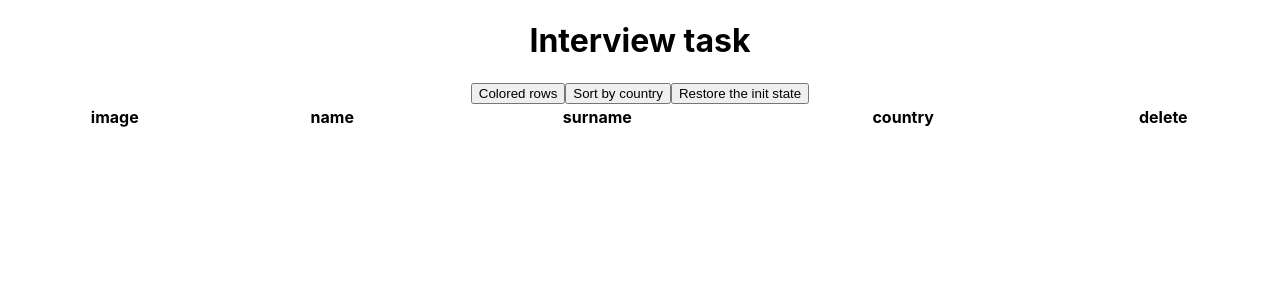
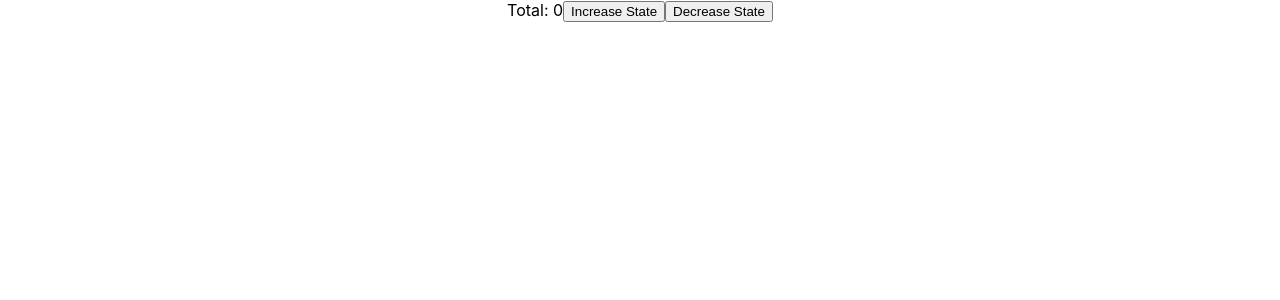
Before and after one commit to martaskocz/API-task, a React (Create React App) app in the folder interview-task/: page / in a window 1280 px wide. Shown: the top 300 px of the page. Built offline with nearby package versions, Linux system fonts and the light colour scheme.

Commit message:
useState (1)

```diff
--- a/interview-task/src/App.js
+++ b/interview-task/src/App.js
@@ -1,33 +1,23 @@
 import './App.css';
-
-function UserList(props) {
-  return (
-      <table width={'100%'}>
-        <thead>
-        <tr>
-          <th>image</th>
-          <th>name</th>
-          <th>surname</th>
-          <th>country</th>
-          <th>delete</th>
-        </tr>
-        </thead>
-        <tbody>
-
-        </tbody>
-      </table>
-  );
-}
-
+import React, { useState } from 'react';
 
 function App() {
+
+  const [count, setCount] = useState(0);
+
+  const handleIncrease = () => {
+    setTimeout(() => setCount(count => count + 1), 1000);
+  };
+
+  const handleDecrease = () => {
+    setTimeout(() => setCount(count => count - 1), 1000);
+  };
+
   return (
       <div className="App">
-        <h1>Interview task</h1>
-        <button>Colored rows</button>
-        <button>Sort by country</button>
-        <button>Restore the init state</button>
-        <UserList />
+        Total: {count}
+        <button onClick={handleIncrease}>Increase State</button>
+        <button onClick={handleDecrease}>Decrease State</button>
       </div>
   );
 }
```
